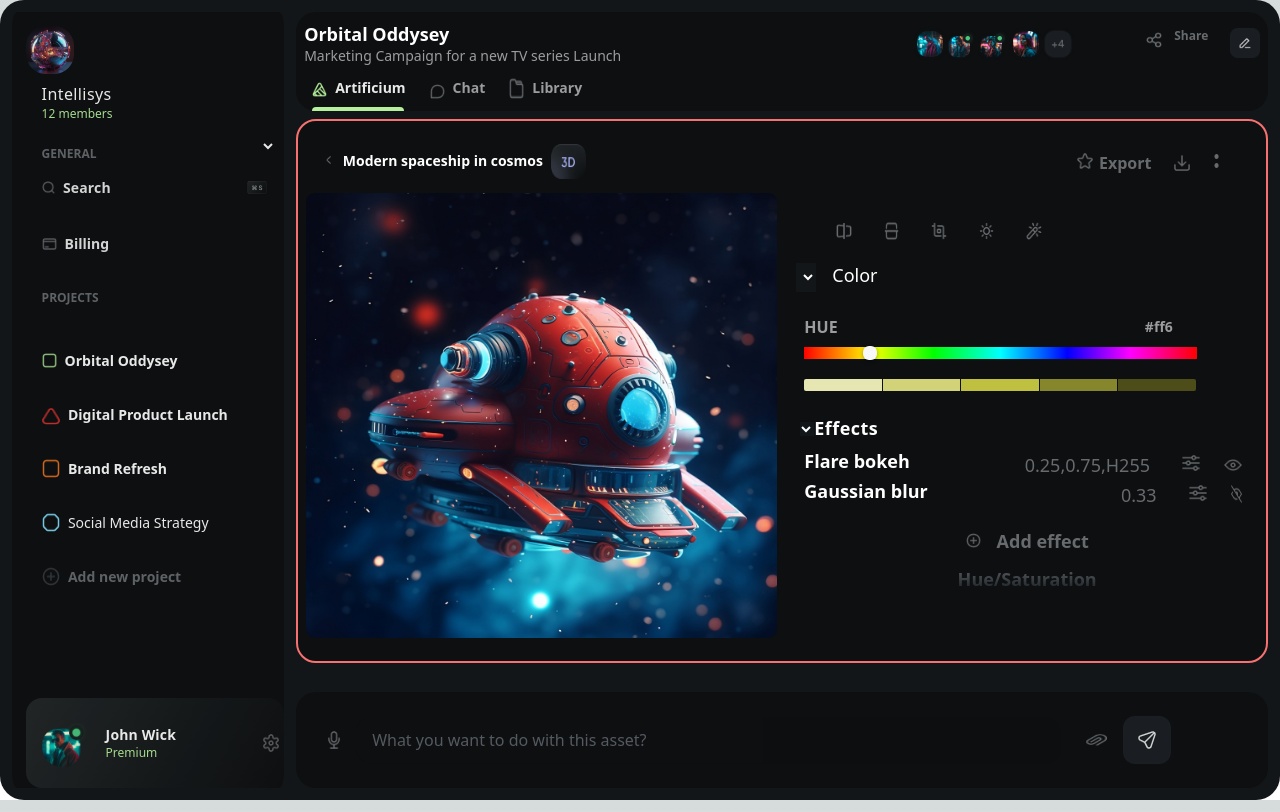
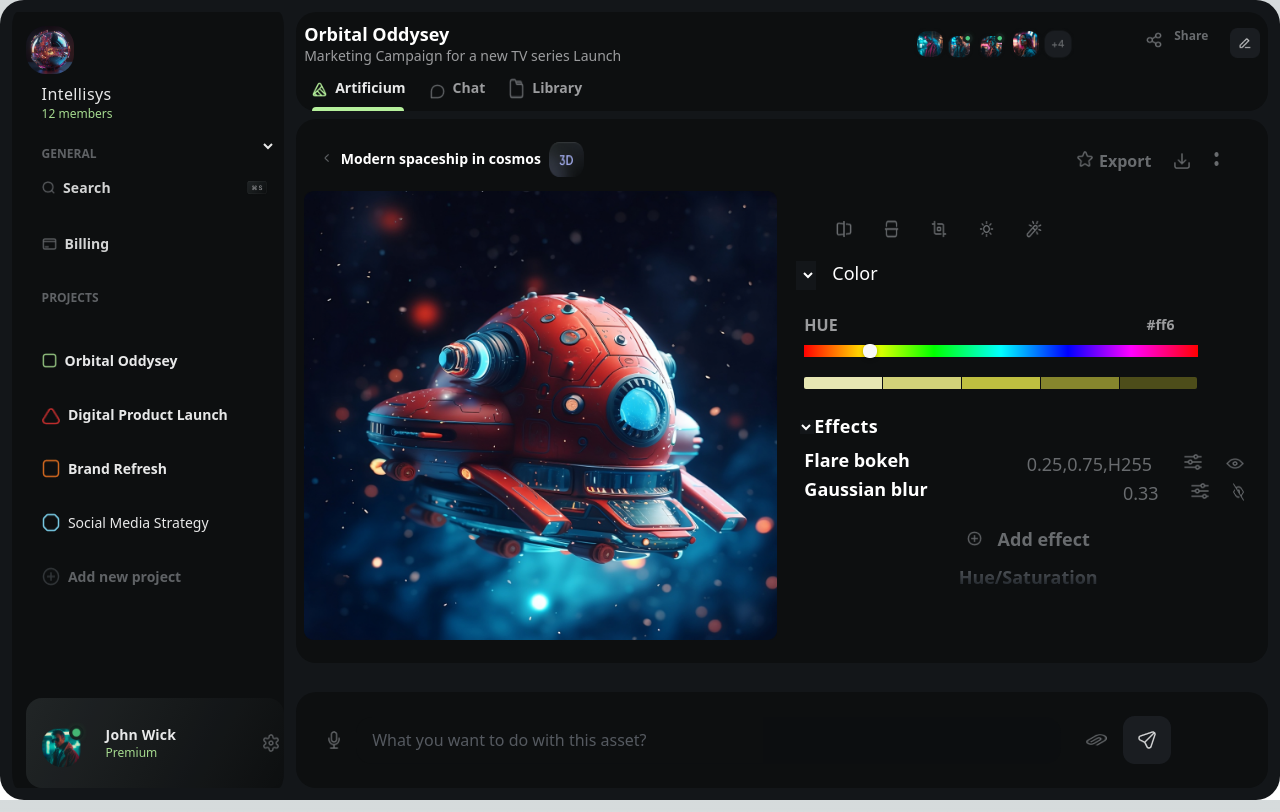
Before and after one commit to vishalC2506/next-prac, a Next.js app: page / in a window 1280 px wide. Built offline with nearby package versions, Linux system fonts and the light colour scheme.

Commit message:
first commit

```diff
--- a/app/Components/Body.js
+++ b/app/Components/Body.js
@@ -4,7 +4,7 @@ import ImageFilter from "./ImageFilter";
 
 const Body = () => {
   return (
-    <div className=" w-full bg-nav-bg rounded-[20px] mt-2 p-2 h-[65%] sm:h-[68%] overflow-hidden border-2 border-red-400  ">
+    <div className=" w-full bg-nav-bg rounded-[20px] mt-2 p-2 h-[65%] sm:h-[68%] overflow-hidden  ">
       <div className="flex m-1  h-[56px] items-center w-full  ">
         <button className="pr-2 ml-4">
           <Image
```
